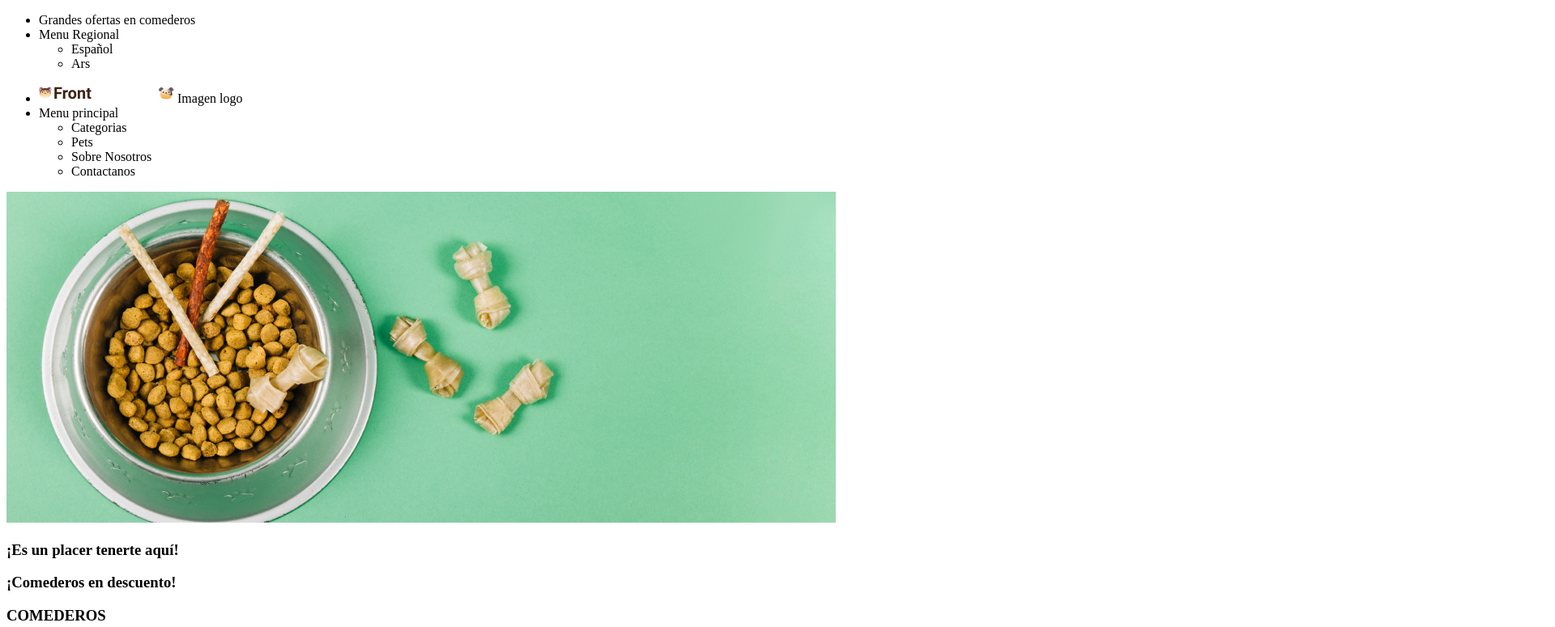
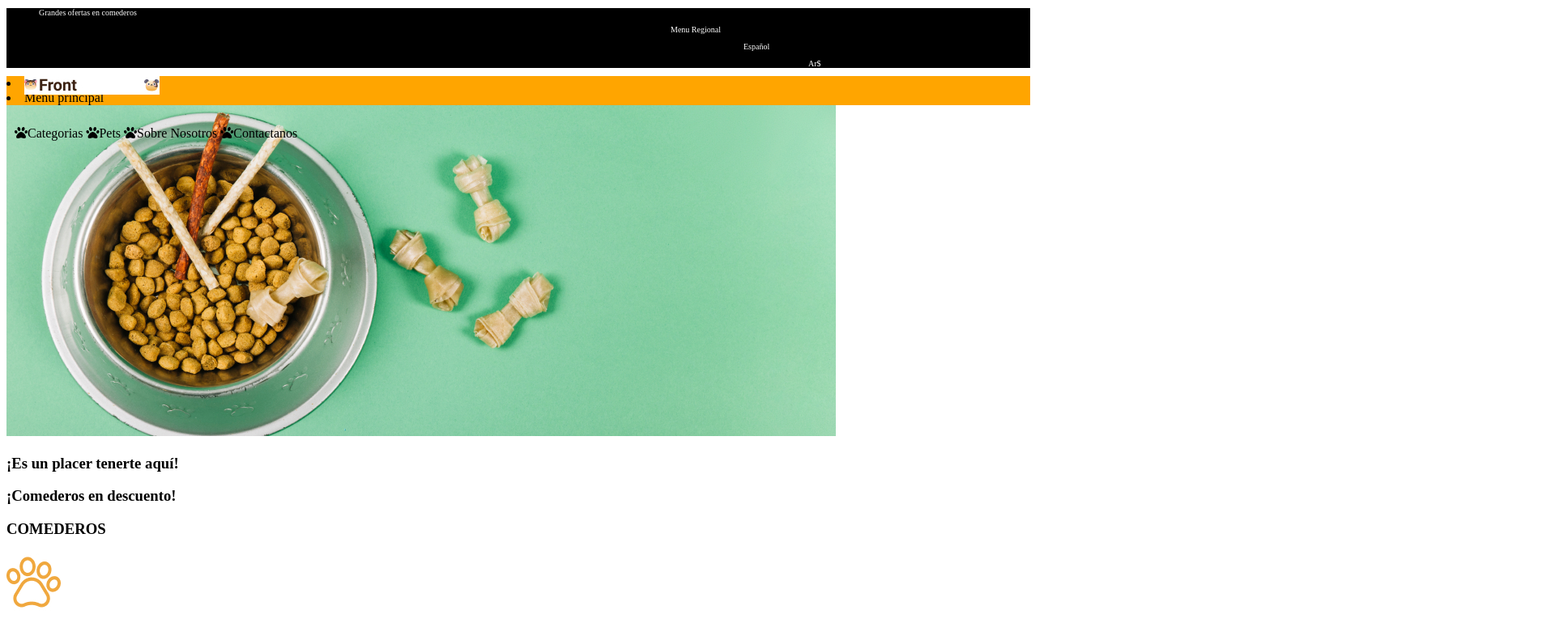
Before and after one commit to EstefiColodro/FrontEnd-I, a plain HTML site: page Petshop/index.html in a window 1280 px wide. Shown: the top 775 px of the page at 81% size, 1920 px wide, since content can reach past the window. Drawn offline with Linux system fonts and the light colour scheme.

Commit message:
Adding Main Index

```diff
--- /dev/null
+++ b/Lemon Pie/stylesLemonPie.css
@@ -0,0 +1,22 @@
+.banner {
+    background-image: url(./img/lemon-pie\ 1.jpg);
+    background-size: cover;
+    background-attachment: fixed;
+    background-position:center;
+    height: 300px;
+    padding: 20px;
+}
+
+body{
+    font-family: Georgia, 'Times New Roman', Times, serif;
+    font-weight: normal;
+}
+
+h1{
+    font-family:  Courier ;
+    letter-spacing: 0.5rem;
+}
+
+p{
+    line-height: 30px;
+}
--- a/Petshop/index.html
+++ b/Petshop/index.html
@@ -4,29 +4,35 @@
     <meta charset="UTF-8">
     <meta http-equiv="X-UA-Compatible" content="IE=edge">
     <meta name="viewport" content="width=device-width, initial-scale=1.0">
+    <link href="stylesPetshop.css" rel="stylesheet">
+    <link rel="stylesheet" href="https://cdnjs.cloudflare.com/ajax/libs/font-awesome/6.0.0-beta2/css/all.min.css" integrity="sha512-YWzhKL2whUzgiheMoBFwW8CKV4qpHQAEuvilg9FAn5VJUDwKZZxkJNuGM4XkWuk94WCrrwslk8yWNGmY1EduTA==" crossorigin="anonymous" referrerpolicy="no-referrer" />
     <title>Petshop</title>
 </head>
 <body>
     <header>
         <nav>
-            <ul>
-                <li>Grandes ofertas en comederos</li>
-                <li> Menu Regional</li>
-                <ul>
-                    <li>Español</li>
-                    <li>Ars</li>
-                </ul>
+            <ul class="primero">
+                <p> Grandes ofertas en comederos </p>
+
+                <p id="menu"> Menu Regional </p>
+
+                <p id="idioma"> Español </p>
+
+                <p id="moneda"> Ar$</p>
+
             </ul>
-            <ul>
-                <li><img src="./img/Logo.jpg"> Imagen logo </li>
-                <li>Menu principal</li>
-                <ul>
-                    <li>Categorias</li>
-                    <li>Pets</li>
-                    <li>Sobre Nosotros</li>
-                    <li>Contactanos</li>
-                </ul>
-            </ul>
+            <section>
+                <div class="header">
+                    <li><img src="./img/Logo.jpg" class="logo"> Imagen logo </li>
+                    <li>Menu principal</li>
+                    <ul id="categorias">
+                        <i class="fas fa-paw"></i>Categorias</li></a>
+                        <i class="fas fa-paw"></i>Pets</li></a></li>
+                        <i class="fas fa-paw"></i>Sobre Nosotros</li></a>
+                        <i class="fas fa-paw"></i>Contactanos</li></a>
+                    </ul>
+                </div>
+            </section>
         </nav>
     </header>
 
--- /dev/null
+++ b/Petshop/stylesPetshop.css
@@ -0,0 +1,42 @@
+.logo {
+    position:absolute;
+
+}
+
+.primero{
+    background-color: black;
+    color: white;
+    font-size: 10px;
+}
+
+#menu {
+    left: 780px;
+    position: relative;
+    text-align: left;
+    justify-content: center;
+}
+
+#idioma {
+    position: relative;
+    left: 870px;
+    text-align: left;
+    justify-content: center;
+
+}
+
+#moneda {
+    position: relative;
+    left: 950px;
+    text-align: left;
+    justify-content: center;
+
+}
+
+.header {
+    background-color: orange;
+}
+
+#categorias {
+    position: fixed;
+    padding: 10px;
+}
--- /dev/null
+++ b/styles.css
@@ -0,0 +1,4 @@
+.titulo {
+    position: relative;
+
+}
```
Also changed, not shown: CV /index.html (added, +58 -0 lines), CV /styles.css (added, +10 -0 lines), Lemon Pie/index.html (+15 -10 lines), index.html (added, +21 -0 lines), CV /img/Foto1.jpg (added), CV /img/ico_instagram.jpg (added), CV /img/ico_linkedin.jpg (added), 3 other files.
